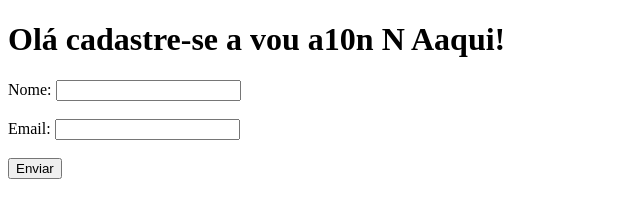
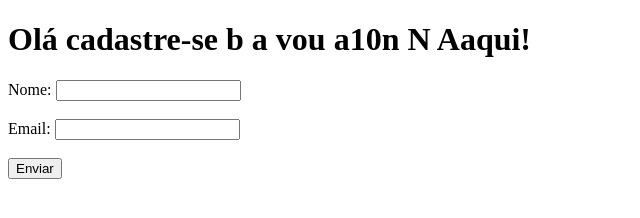
Before and after one commit to panzo11/DesafioDevOps_2024, a plain HTML site: page frontend/index.html in a window 1280 px wide. Shown: the whole page, without its empty margins (0-640 px from the left). Drawn offline with Linux system fonts and the light colour scheme.

Commit message:
projecto

```diff
--- a/frontend/index.html
+++ b/frontend/index.html
@@ -6,7 +6,7 @@
   <title>Formulário</title>
 </head>
 <body>
-  <h1>Olá cadastre-se  a vou  a10n N Aaqui!</h1>
+  <h1>Olá cadastre-se b a vou  a10n N Aaqui!</h1>
   <form id="form">
     <label for="name">Nome:</label>
     <input type="text" id="name" name="name" required><br><br>
```
